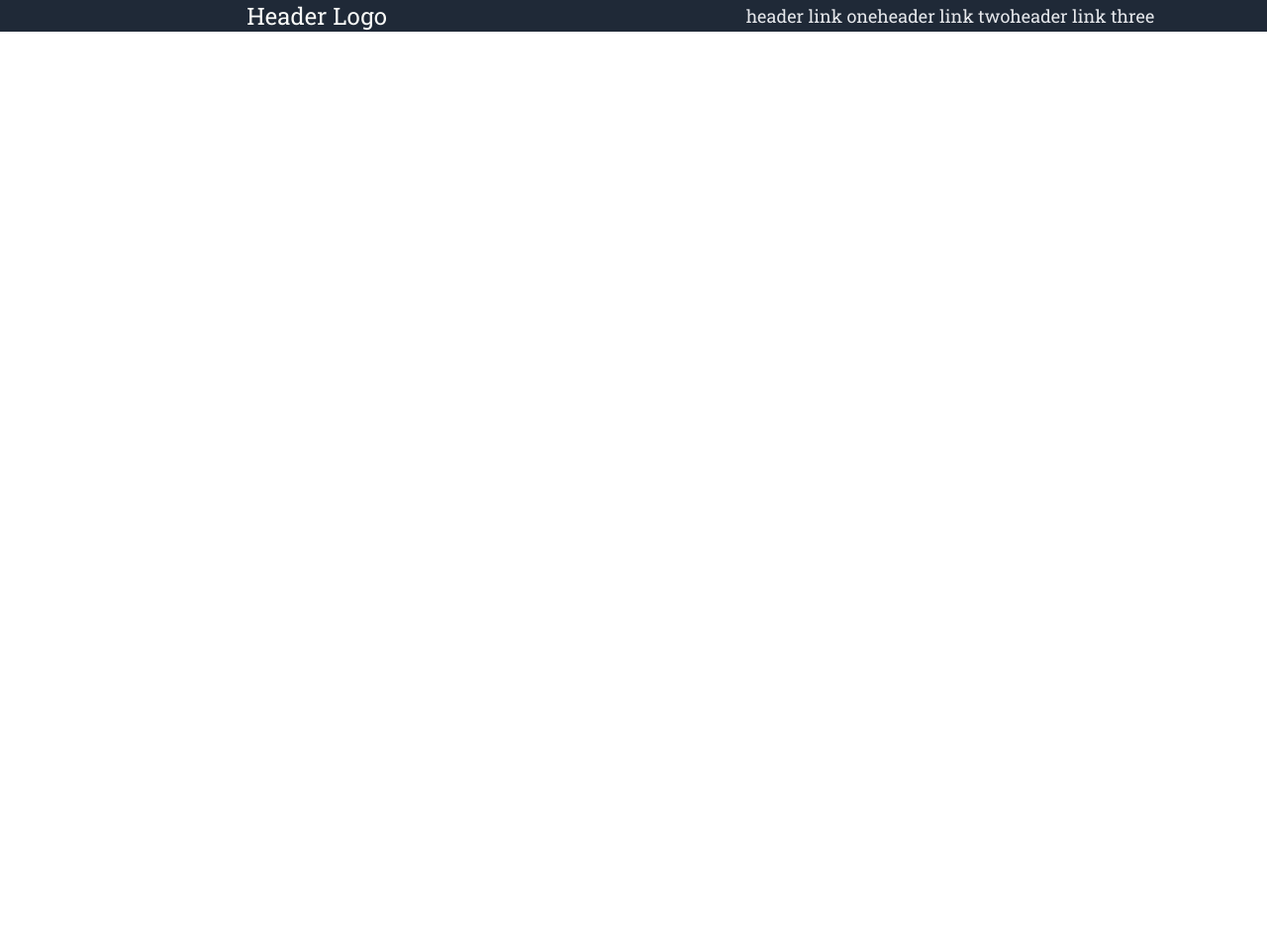
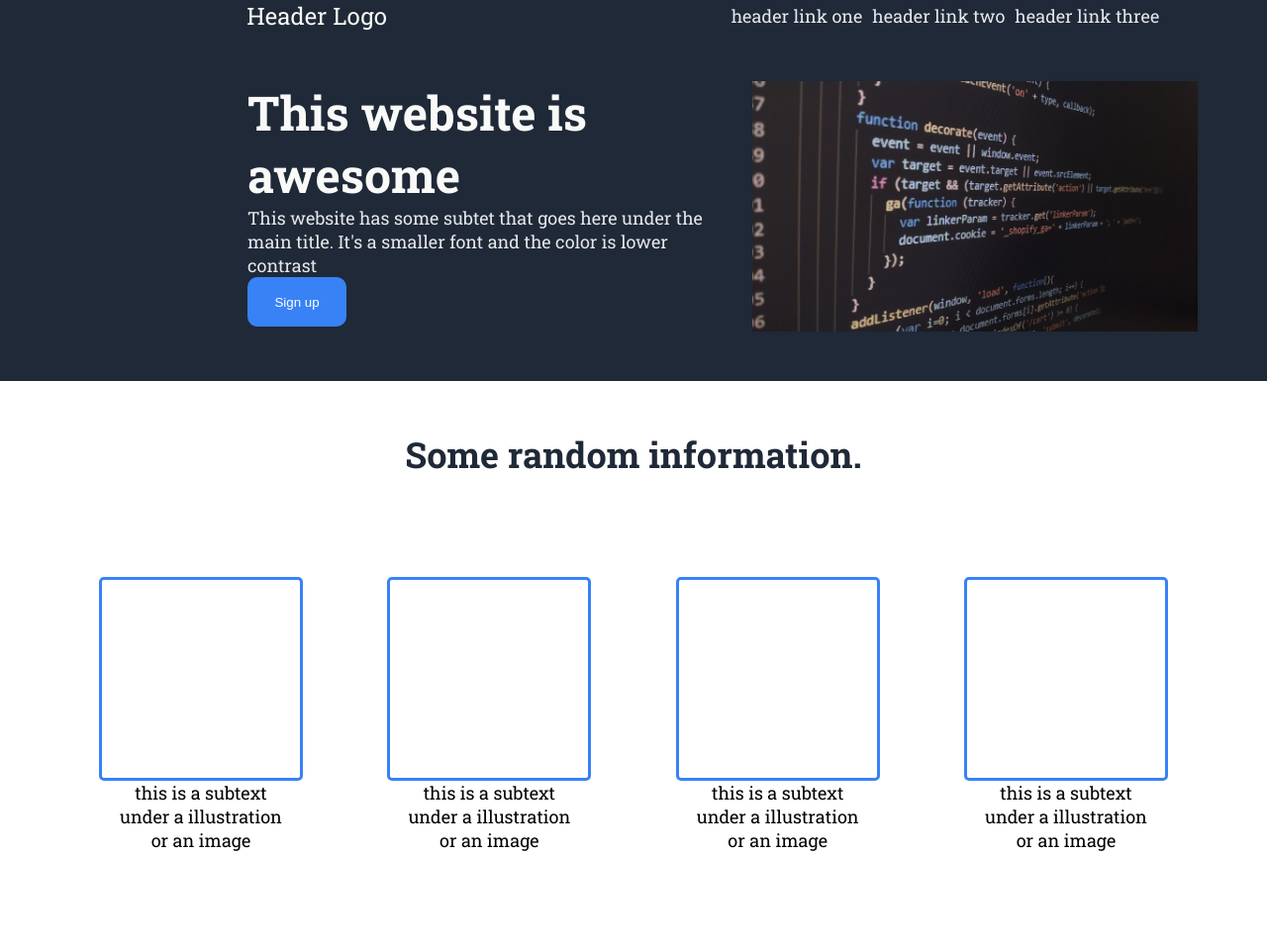
Before and after one commit to Nexecy/Landing_Page, a plain HTML site: page index.html in a window 1280 px wide. Shown: the whole page at 99% size. Before the commit the page ends 800 px from the top, so only its background shows below. Drawn offline with Linux system fonts and the light colour scheme.

Commit message:
Finished Second Part

```diff
--- a/index.html
+++ b/index.html
@@ -1,6 +1,9 @@
 <!DOCTYPE html>
 <html>
     <head>
+        <meta charset="UTF-8">
+        <meta http-equiv="X-UA-Compatible" content="IE=edge">
+        <meta name="viewport" content="width=device-width, initial-scale=1.0">
         <title>Landing Page</title>
         <link rel="stylesheet" href="styles.css">
     </head>
@@ -18,6 +21,42 @@
                     </ul>
                 </div>
             </div>
+            <div class="content">
+                <div class="content-left">
+                    <h1 class="Hero-text"> This website is <br />awesome </h1>
+                    <p class="p-first">This website has some subtet that goes here under the <br /> main title. It's a smaller font and  the color is lower <br /> contrast</p>
+                    <button type="button" class="sign-up-first-section">Sign up</button>
+                </div>
+                <div class="content-right">
+                    <img src="./Assets/Sign-up.jpg" alt="Programming Photo"  width="450">
+                </div>
+            </div>
+        </div>
+
+        <div class="second-section">
+            <h2>Some random information.</h2>
+            <div class="row-of-blue-divs">
+                <div class="box-blue-msg">
+                    <div class="box-blue"></div>
+                    <p class="p-second">this is a subtext<br /> under a illustration <br /> or an image</p>
+                </div>
+                <div class="box-blue-msg">
+                    <div class="box-blue"></div>
+                    <p class="p-second">this is a subtext<br /> under a illustration <br /> or an image</p>
+                </div>
+                <div class="box-blue-msg">
+                    <div class="box-blue"></div>
+                    <p class="p-second">this is a subtext<br /> under a illustration <br /> or an image</p>
+                </div>
+                <div class="box-blue-msg">
+                    <div class="box-blue"></div>
+                    <p class="p-second">this is a subtext<br /> under a illustration <br /> or an image</p>
+                </div>
+            </div>
+        </div>
+
+        <div class="third-section">
+
         </div>
     </body>
 </html>
--- a/styles.css
+++ b/styles.css
@@ -21,6 +21,7 @@ body {
 .header-link {
     font-size: 18px;
     color: #E5E7EB;
+    margin-right: 10px;
 }
 
 .navbar {
@@ -39,3 +40,84 @@ ul {
     justify-content: center;
     align-items: center;
 }
+
+.content {
+    display: flex;
+    flex-direction: row;
+    margin: 50px;
+}
+
+.content-right {
+    display: flex;
+    justify-content: center;
+    align-items: center;
+    flex-direction: column;
+    width: 50%;
+}
+
+.content-left {
+    display: flex;
+    flex-direction: column;
+    width: 50%;
+    justify-content: content;
+    margin-left: 200px;
+
+}
+
+img {
+    margin-bottom: 50px;
+}
+
+.Hero-text {
+    font-size: 48px;
+    font-weight: bolder;
+    color: #F9FAF8;
+}
+
+.p-first{
+    font-size: 18px;
+    color: #E5E7EB;
+}
+
+.sign-up-first-section {
+    background-color: #3882F6;
+    color: white;
+    width: 100px;
+    height: 50px;
+    border:  1px #3882F6;
+    border-radius: 10px;
+}
+
+h2 {
+    font-size: 36px;
+    font-weight: bolder;
+    color: #1F2937;
+    text-align: center;
+
+}
+
+.second-section{
+    display: flex;
+    flex-direction: column;
+    justify-content: center;
+}
+
+.row-of-blue-divs{
+    display: flex;
+    flex-direction: row;
+    justify-content: space-between;
+    max-width: 100%;
+    margin: 100px;
+}
+
+.box-blue {
+    border: 3px solid #3882F6;
+    height: 200px;
+    width: 200px;
+    border-radius: 5px;
+}
+
+.p-second{
+    text-align: center;
+    font-size: 18px;
+}
```
Also changed, not shown: Assets/Sign-up.jpg (added).
